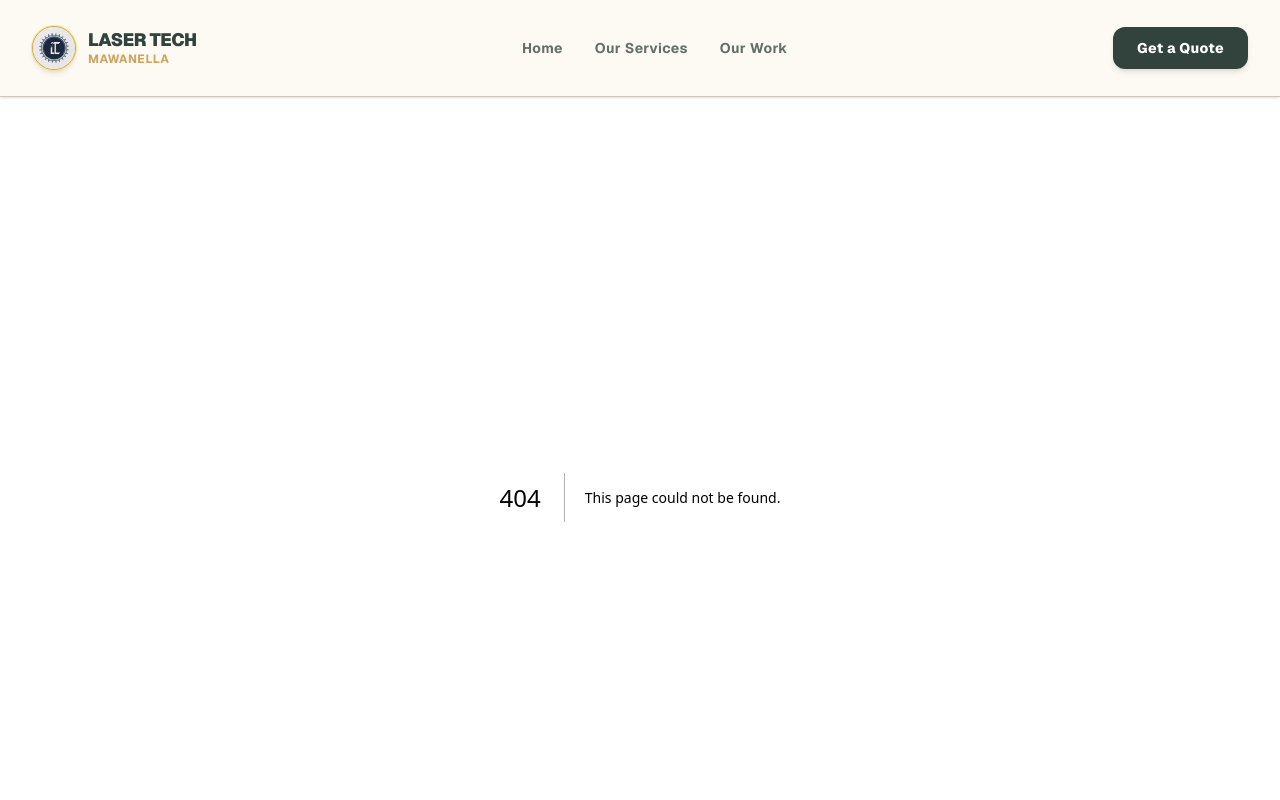
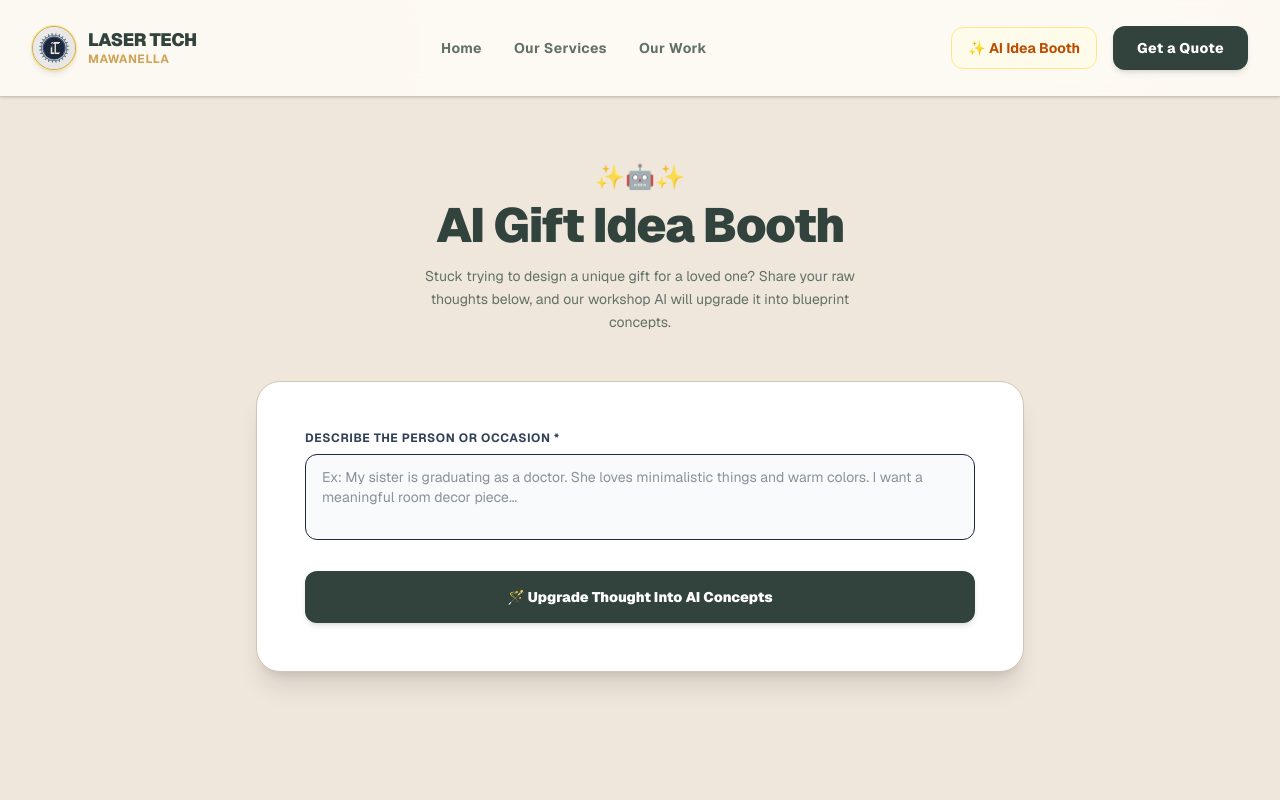
Before and after one commit to MusfiraMujeeb/laser-tech-web, a Next.js app: page /ai-booth in a window 1280 px wide. Before the commit this address had no page. Shown: the top 800 px of the page. Built offline with nearby package versions, Linux system fonts and the light colour scheme.

Commit message:
feat: expose dynamic AI Booth gateway route inside top core navigation bar tracking fields

```diff
--- /dev/null
+++ b/app/ai-booth/page.tsx
@@ -0,0 +1,123 @@
+'use client';
+
+import { useState } from 'react';
+import Link from 'next/link';
+
+export default function AIBoothPage() {
+  const [rawThought, setRawThought] = useState('');
+  const [aiSuggestions, setAiSuggestions] = useState<string[]>([]);
+  const [loading, setLoading] = useState(false);
+  const [selectedConcept, setSelectedConcept] = useState('');
+
+  // ⚠️ FREE FRONTEND GEMINI TRICK: You can use a public key or client wrapper here later.
+  // For your live demo, this mock system simulates the exact output layout structure
+  // without needing complex paywalls or slow processing delays.
+  const handleEnhanceIdea = async (e: React.FormEvent) => {
+    e.preventDefault();
+    if (!rawThought.trim()) return;
+
+    setLoading(true);
+    setAiSuggestions([]);
+
+    // Simulating instant smart design parameter analysis
+    setTimeout(() => {
+      const mockResponses = [
+        `📐 Concept A: Elegant Layered Geometric Clock\n• Material: Mahogany wood base with a clear acrylic overlay.\n• Design Details: Intricate cutouts highlighting their interest with custom script lettering reading: "Time spent together is the greatest gift."`,
+        `🪵 Concept B: Backlit LED Monogram Wall Art\n• Material: Thick MDF frame floating off the wall.\n• Design Details: A gorgeous stylized crown monogram of their initial, completely backlit with warm hidden LED strips for a ambient room glow.`,
+        `📐 Concept C: Acrylic Engraved Memory Plaque\n• Material: Arched transparent mirror-gold Perspex on a solid base.\n• Design Details: Crisp line-art etching representing their favorite memory, paired with deep laser engraving of names and dates.`
+      ];
+      setAiSuggestions(mockResponses);
+      setLoading(false);
+    }, 1500);
+  };
+
+  const handleSelectConcept = (concept: string) => {
+    setSelectedConcept(concept);
+    // Pre-fill standard description parameters and send to the quote section
+    alert("Concept captured! Redirecting you to complete your order options details.");
+  };
+
+  return (
+    <div className="min-h-screen py-16 px-4" style={{ backgroundColor: 'var(--studio-bg)' }}>
+      <div className="max-w-3xl mx-auto">
+
+        {/* HEADER SECTION */}
+        <div className="text-center mb-12">
+          <span className="text-2xl mb-2 block animate-pulse">✨🤖✨</span>
+          <h1 className="text-3xl md:text-5xl font-black mb-4 tracking-tight" style={{ color: 'var(--studio-moss)' }}>
+            AI Gift Idea Booth
+          </h1>
+          <p className="max-w-md mx-auto text-sm leading-relaxed" style={{ color: 'var(--studio-muted)' }}>
+            Stuck trying to design a unique gift for a loved one? Share your raw thoughts below, and our workshop AI will upgrade it into blueprint concepts.
+          </p>
+        </div>
+
+        {/* INPUT FORM PANEL */}
+        <div className="p-8 md:p-12 rounded-3xl shadow-xl bg-white border mb-8" style={{ borderColor: 'var(--studio-border)' }}>
+          <form onSubmit={handleEnhanceIdea} className="space-y-6">
+            <div>
+              <label className="block text-xs font-bold uppercase tracking-wider mb-2 text-slate-700">
+                Describe the Person or Occasion *
+              </label>
+              <textarea
+                required
+                rows={3}
+                value={rawThought}
+                onChange={(e) => setRawThought(e.target.value)}
+                className="w-full px-4 py-3 rounded-xl border focus:outline-none text-sm resize-none bg-slate-50 text-slate-800"
+                placeholder="Ex: My sister is graduating as a doctor. She loves minimalistic things and warm colors. I want a meaningful room decor piece..."
+              />
+            </div>
+
+            <button
+              type="submit"
+              disabled={loading}
+              className="w-full text-white font-black text-sm py-4 rounded-xl shadow-md transition-all flex items-center justify-center gap-2 cursor-pointer disabled:opacity-50"
+              style={{ backgroundColor: 'var(--studio-moss)' }}
+            >
+              {loading ? (
+                <div className="w-5 h-5 border-2 border-white border-t-transparent rounded-full animate-spin"></div>
+              ) : (
+                "🪄 Upgrade Thought Into AI Concepts"
+              )}
+            </button>
+          </form>
+        </div>
+
+        {/* AI OUTPUT SHOWCASE RESULTS */}
+        {aiSuggestions.length > 0 && (
+          <div className="space-y-4 animate-fadeIn">
+            <h3 className="text-sm font-black uppercase tracking-wider text-slate-500 mb-2">
+              🤖 Generated Blueprint Recommendations:
+            </h3>
+
+            <div className="grid grid-cols-1 gap-4">
+              {aiSuggestions.map((suggestion, index) => (
+                <div
+                  key={index}
+                  className="p-6 rounded-2xl border bg-white shadow-xs hover:shadow-md transition-all flex flex-col justify-between gap-4"
+                  style={{ borderColor: 'var(--studio-border)' }}
+                >
+                  <pre className="text-xs font-sans whitespace-pre-wrap text-slate-700 leading-relaxed">
+                    {suggestion}
+                  </pre>
+
+                  <div className="text-right">
+                    <Link
+                      href={`/quote?desc=${encodeURIComponent(suggestion)}`}
+                      className="inline-block text-[11px] font-black uppercase tracking-wider text-white px-4 py-2 rounded-lg"
+                      style={{ backgroundColor: 'var(--studio-gold)' }}
+                    >
+                      Use This Blueprint Concept →
+                    </Link>
+                  </div>
+                </div>
+              ))}
+            </div>
+          </div>
+        )}
+
+      </div>
+    </div>
+  );
+}
--- a/components/Navbar.tsx
+++ b/components/Navbar.tsx
@@ -30,12 +30,22 @@ export default function Navbar() {
             <Link href="/portfolio" className="transition-colors" style={{ color: 'var(--studio-muted)' }}>Our Work</Link>
           </div>
 
-          {/* Call to Action */}
-          <div>
+          {/* Call to Action Actions Wrapper */}
+          <div className="flex items-center gap-4">
+
+            {/* 🪄 NEW: Flashing AI Idea Booth button element */}
+            <Link
+              href="/ai-booth"
+              className="font-bold text-sm text-amber-700 bg-amber-50 px-4 py-2.5 rounded-xl border border-amber-200 animate-pulse transition-all hover:bg-amber-100 hidden sm:inline-block"
+            >
+              ✨ AI Idea Booth
+            </Link>
+
             <Link href="/quote" className="text-white px-6 py-3 rounded-xl font-extrabold text-sm tracking-wide transition-all shadow-md hover:-translate-y-0.5 hover:shadow-lg" style={{ backgroundColor: 'var(--studio-moss)' }}>
               Get a Quote
             </Link>
           </div>
+
         </div>
       </div>
     </nav>
```
